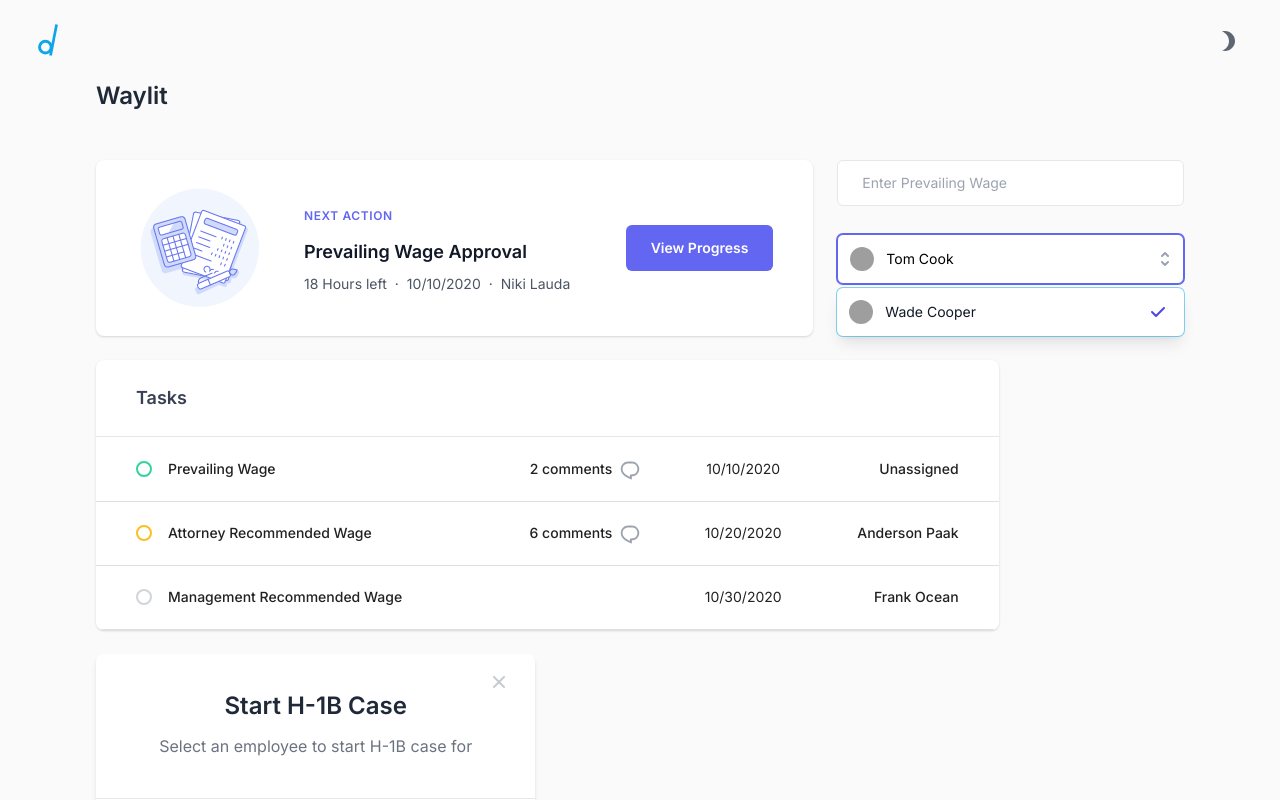
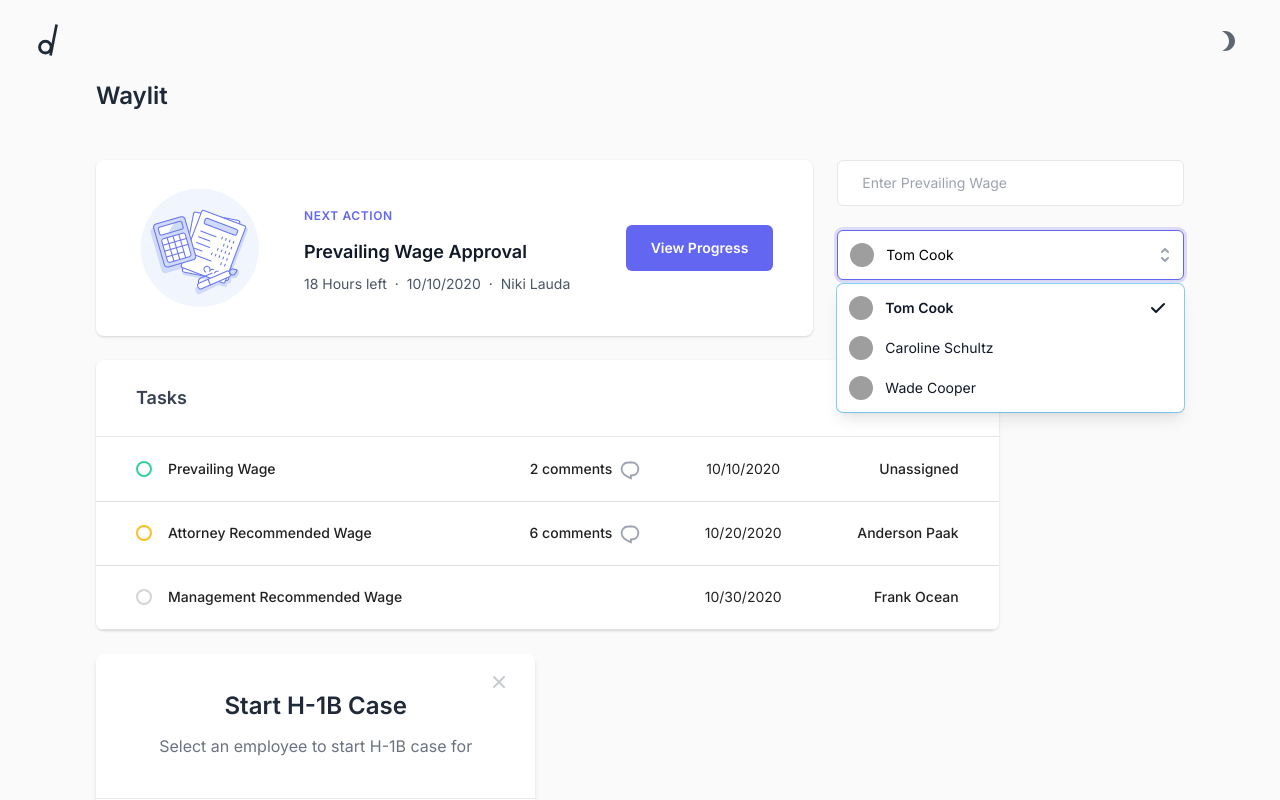
Before and after one commit to dmaixner93/online_resume, a React (Create React App) app: page /waylit in a window 1280 px wide. Both pictures are taken after a click on the button "Tom Cook". Shown: the top 800 px of the page. Built offline with nearby package versions, Linux system fonts and the light colour scheme; grey boxes are pictures that could not be loaded.

Commit message:
Add select input component
- Add reducer for select state

- Add sample data for select input

```diff
--- a/package.json
+++ b/package.json
@@ -15,6 +15,7 @@
     "react-number-format": "^4.5.5",
     "react-router-dom": "^5.2.0",
     "react-scripts": "4.0.3",
+    "react-select": "^4.3.0",
     "uuid": "^3.4.0",
     "web-vitals": "^1.0.1"
   },
--- a/src/assets/Logo.js
+++ b/src/assets/Logo.js
@@ -1,7 +1,7 @@
 const Logo = () => {
   return (
     <div className="w-8 h-auto">
-      <svg className="text-blue-500 dark:text-gray-100" viewBox="0 0 24 24" fill="currentColor" stroke="none">
+      <svg className="text-gray-800 dark:text-gray-100" viewBox="0 0 24 24" fill="currentColor" stroke="none">
         <rect x="15.15" y="0.22" width="2.03" height="23.56" transform="translate(2.62 -2.89) rotate(11.11)"/>
         <path d="M10.05,11.85a5.49,5.49,0,1,0,5.48,5.48A5.48,5.48,0,0,0,10.05,11.85Zm0,8.74a3.26,3.26,0,1,1,3.25-3.26A3.26,3.26,0,0,1,10.05,20.59Z"/>
       </svg>
--- a/src/index.css
+++ b/src/index.css
@@ -1,6 +1,12 @@
 @tailwind base;
 @tailwind components;
 @tailwind utilities;
+
+@variants focus {
+  .input-focus {
+    @apply outline-none ring ring-indigo-500 ring-opacity-20 border border-indigo-500;
+  }
+}
 
 .list-marker {
   @apply inline-block w-2.5 h-2.5 mr-2 rounded-full border border-blue-500;
--- a/src/static/waylit/Avatar.js
+++ /dev/null
@@ -1,11 +0,0 @@
-const Avatar = () => {
-  return (
-    <img
-      src="https://images.unsplash.com/photo-1472099645785-5658abf4ff4e?ixlib=rb-1.2.1&ixid=eyJhcHBfaWQiOjEyMDd9&auto=format&fit=facearea&facepad=2&w=256&h=256&q=80"
-      alt=""
-      className="flex-shrink-0 h-6 w-6 rounded-full"
-    />
-  )
-}
-
-export default Avatar;
--- a/src/static/waylit/sampleData.js
+++ b/src/static/waylit/sampleData.js
@@ -9,13 +9,13 @@ const startCaseData = [
     id: 2,
     candidate: "Lando Norris",
     jobTitle: "Driver",
-    type: "OPT",
+    type: "J-1",
   },
   {
     id: 3,
     candidate: "Toto Wolf",
     jobTitle: "CEO",
-    type: "CPT",
+    type: "F-1",
   },
 ];
 
@@ -46,4 +46,25 @@ const taskTableData = [
   },
 ];
 
-export { startCaseData, taskTableData, };
+const selectInputData = [
+  {
+    id: 0,
+    img: "https://images.unsplash.com/photo-1472099645785-5658abf4ff4e?ixlib=rb-1.2.1&ixid=eyJhcHBfaWQiOjEyMDd9&auto=format&fit=facearea&facepad=2&w=256&h=256&q=80",
+    name: "Tom Cook",
+    selected: true,
+  },
+  {
+    id: 1,
+    img: "https://images.unsplash.com/photo-1568409938619-12e139227838?ixlib=rb-1.2.1&ixid=eyJhcHBfaWQiOjEyMDd9&auto=format&fit=facearea&facepad=2&w=256&h=256&q=80",
+    name: "Caroline Schultz",
+    selected: false,
+  },
+  {
+    id: 2,
+    img: "https://images.unsplash.com/photo-1491528323818-fdd1faba62cc?ixlib=rb-1.2.1&ixid=eyJhcHBfaWQiOjEyMDd9&auto=format&fit=facearea&facepad=2&w=256&h=256&q=80",
+    name: "Wade Cooper",
+    selected: false,
+  }
+]
+
+export { startCaseData, taskTableData, selectInputData, };
--- a/src/waylit/InputField.js
+++ b/src/waylit/InputField.js
@@ -13,7 +13,7 @@ const InputField = (props) => {
           inputMode="numeric"
           name="exmapleInput"
           placeholder="Enter Prevailing Wage"
-          className="w-full text-sm px-6 py-3 bg-white border border-gray-200 rounded-md shadow-xs focus:outline-none focus:ring focus:ring-indigo-500 focus:ring-opacity-20 focus:border focus:border-indigo-500"
+          className="w-full text-sm px-6 py-3 bg-white border border-gray-200 rounded-md shadow-xs focus:input-focus"
         />
     </div>
   );
--- a/src/waylit/SelectInput.js
+++ b/src/waylit/SelectInput.js
@@ -1,65 +1,72 @@
-import { useState } from 'react';
-import Avatar from '../static/waylit/Avatar';
+import React, { useReducer } from 'react';
+import selectReducer from './reducers/selectReducer';
+import { selectInputData } from '../static/waylit/sampleData';
 import UpDownChevrons from '../static/waylit/svg/UpDownChevrons';
 import Checkmark from '../static/waylit/svg/Checkmark';
 
+const DropDown = (props) => {
+  const { state, dispatch } = props;
+  return (
+    <React.Fragment>
+    { state.isOpen ?
+      (
+        <ul
+          className="absolute z-10 mt-1 w-full bg-white shadow-lg max-h-56 rounded-md py-1 text-base ring-1 ring-black ring-opacity-5 overflow-auto focus:outline-none sm:text-sm"
+          tabIndex="-1"
+          role="listbox"
+          aria-labelledby="listbox-label"
+          aria-activedescendant="listbox-option-3">
+          {selectInputData.map(user => (
+              <li
+                key={user.id}
+                onClick={ () => dispatch({ type: 'SELECT', selected: user }) }
+                className={`${user.id === state.selected.id ? 'font-semibold' : 'font-normal'} cursor-pointer select-none relative py-2 pl-3 pr-9 text-gray-900 bg-transparent hover:bg-indigo-600 hover:text-white`}>
+                <div className="flex items-center">
+                  <img src={user.img} alt={user.name} className="flex-shrink-0 h-6 w-6 rounded-full"/>
+                  <span className="ml-3 block truncate">{user.name}</span>
+                </div>
+                { user.id === state.selected.id ?
+                  (<span className="absolute inset-y-0 right-0 flex items-center pr-4">
+                    <Checkmark />
+                  </span>) : null }
+              </li>
+          ))}
+        </ul>
+      ) : null }
+    </React.Fragment>
+  )
+}
+
 const SelectInput = (props) => {
-  const [ isOpen, setIsOpen ] = useState(false);
+  const initialVal = {
+    isOpen: false,
+    selected: selectInputData[0]
+  };
+  const [ state, dispatch ] = useReducer(selectReducer, initialVal);
   return (
     <div>
       <label id="listbox-label" name="assign to" className="hidden"></label>
-      <div className="mt-1 relative">
+      <div className="relative">
         <button
             type="button"
-            className="relative w-full bg-white border border-gray-300 rounded-md shadow-sm pl-3 pr-10 py-3 text-left cursor-default focus:outline-none focus:ring-1 focus:ring-indigo-500 focus:border-indigo-500 sm:text-sm"
-            onClick={() => setIsOpen(!isOpen)}
+            className="relative w-full bg-white border border-gray-300 rounded-md shadow-sm pl-3 pr-10 py-3 text-left cursor-default focus:input-focus sm:text-sm"
+            onClick={() => state.isOpen ? dispatch({ type: "CLOSE" }) : dispatch({ type: "OPEN" })}
             aria-haspopup="listbox"
             aria-expanded="true"
             aria-labelledby="listbox-label"
           >
           <span className="flex items-center">
-            <Avatar />
-            <span className="ml-3 block truncate">Tom Cook</span>
+            <img src={state.selected.img} alt={state.selected.name} className="flex-shrink-0 h-6 w-6 rounded-full" />
+            <span className="ml-3 block truncate">{state.selected.name}</span>
           </span>
           <span className="ml-3 absolute inset-y-0 right-0 flex items-center pr-2 pointer-events-none">
-            {/* <!-- Heroicon name: solid/selector --> */}
             <UpDownChevrons />
           </span>
         </button>
-
-        { isOpen ?
-        (<ul
-          className="absolute z-10 mt-1 w-full bg-white shadow-lg max-h-56 rounded-md py-1 text-base ring-1 ring-black ring-opacity-5 overflow-auto focus:outline-none sm:text-sm"
-          tabIndex="-1"
-          role="listbox"
-          aria-labelledby="listbox-label"
-          aria-activedescendant="listbox-option-3">
-            {/* <!--
-              Select option, manage highlight styles based on mouseenter/mouseleave and keyboard navigation.
-
-              Highlighted: "text-white bg-indigo-600", Not Highlighted: "text-gray-900"
-            --> */}
-          <li
-            className="text-gray-900 cursor-default select-none relative py-2 pl-3 pr-9"
-            id="listbox-option-0">
-            <div className="flex items-center">
-              <Avatar />
-              {/* <!-- Selected: "font-semibold", Not Selected: "font-normal" --> */}
-              <span className="font-normal ml-3 block truncate">Wade Cooper</span>
-            </div>
-              {/* <!--
-                Checkmark, only display for selected option.
-
-                Highlighted: "text-white", Not Highlighted: "text-indigo-600"
-              --> */}
-            <span className="text-indigo-600 absolute inset-y-0 right-0 flex items-center pr-4">
-              {/* <!-- Heroicon name: solid/check --> */}
-              <Checkmark />
-            </span>
-          </li>
-
-          {/* <!-- More items... --> */}
-        </ul>) : null}
+        <DropDown
+          state={state}
+          dispatch={dispatch}
+        />
       </div>
     </div>
   );
--- a/src/waylit/Waylit.js
+++ b/src/waylit/Waylit.js
@@ -8,8 +8,13 @@ import SectionHeader from '../utils/SectionHeader';
 import Spacer from '../utils/Spacer';
 import InputField from './InputField';
 import SelectInput from './SelectInput';
+// import Select from 'react-select';
+// import { selectInputData } from '../static/waylit/sampleData';
+
+
 
 const Waylit = () => {
+
   return (
     <Container fixed>
       <Spacer height={8} />
--- /dev/null
+++ b/src/waylit/hooks/useSelectInput.js
@@ -0,0 +1,10 @@
+import { useState } from 'react';
+
+const useSelectInput = (value) => {
+  const [ state, setState ] = useState(value);
+
+}
+
+/**
+ * value = <Object> { id: #, img: <...>, name: <...>, }
+ */
--- /dev/null
+++ b/src/waylit/reducers/selectReducer.js
@@ -0,0 +1,14 @@
+const selectReducer = (state, action) => {
+  switch(action.type) {
+    case 'OPEN':
+      return { ...state, isOpen: true };
+    case 'CLOSE':
+      return { ...state, isOpen: false };
+    case 'SELECT':
+      return { isOpen: false, selected: action.selected }
+    default:
+      return { isOpen: false };
+  }
+}
+
+export default selectReducer;
```
Also changed, not shown: 2 other files (tests, documents, lock files or other folders).
